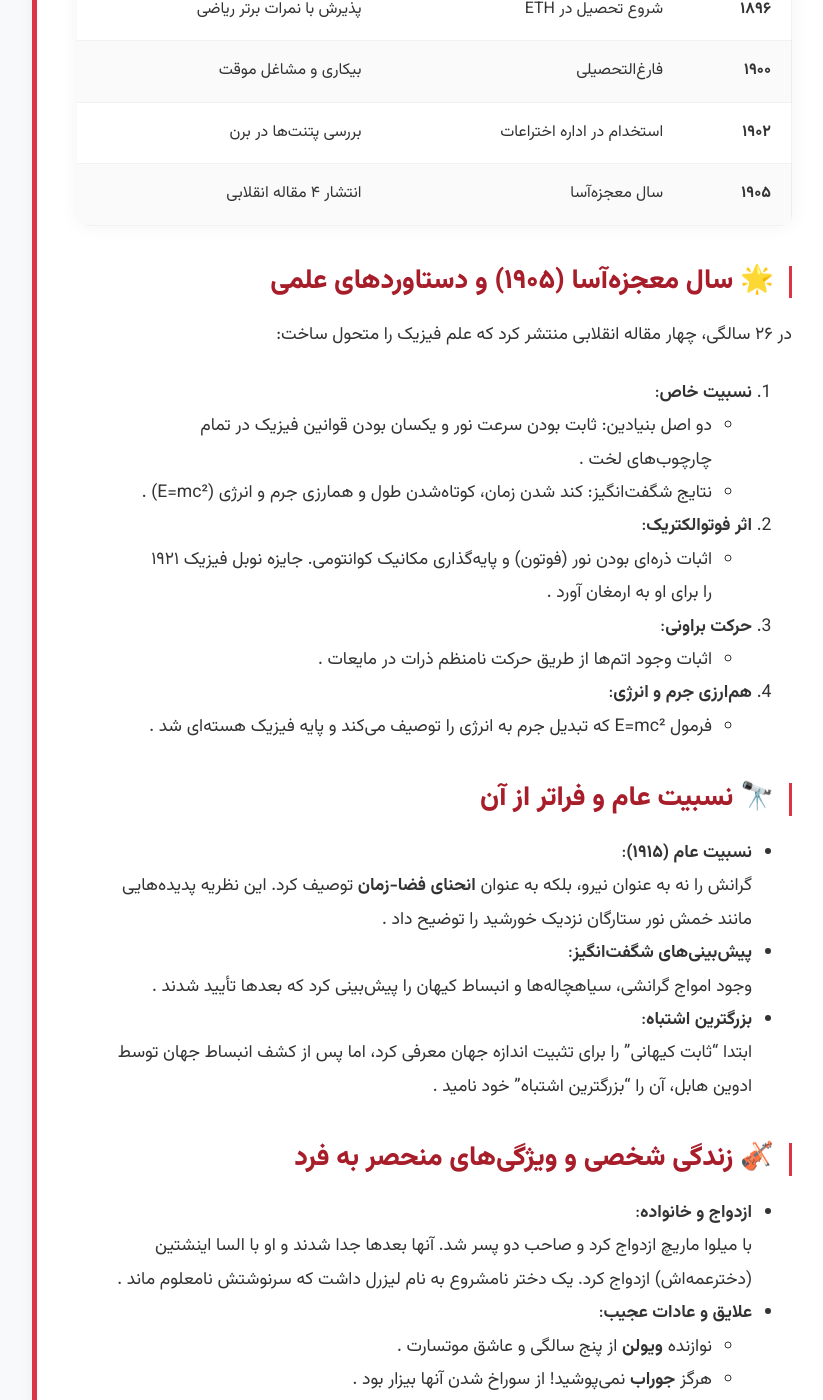
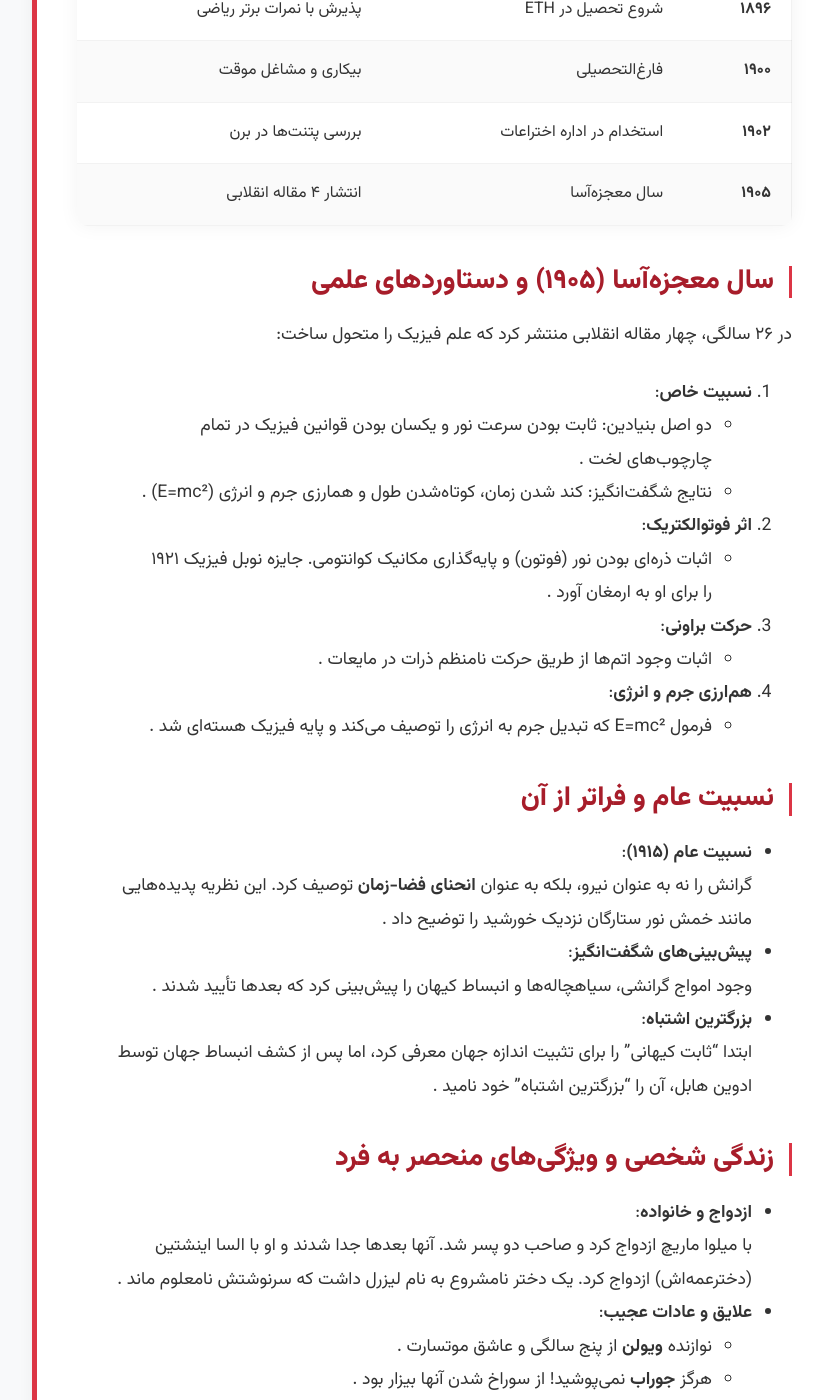
Before and after one commit to darkblog/darkblog.github.io, a Jekyll site: the page built from _posts/2025-6-28-27.md, in a window 1280 px wide and 1400 px high, scrolled down 1514 px. Shown: the whole window, without its empty margins (208-1031 px from the left). Built offline with Jekyll 4.4.1, drawn with Linux system fonts in a browser that asks for light colours; some of the changed text lies outside the part shown.

Commit message:
Update 2025-6-28-27.md

```diff
--- a/_posts/2025-6-28-27.md
+++ b/_posts/2025-6-28-27.md
@@ -3,14 +3,14 @@ layout: post
 title: زندگینامه آلبرت اینشتین - نابغه‌ای که جهان را دگرگون کرد
 ---
 
-## 👶 تولد و سال‌های آغازین
+## تولد و سال‌های آغازین
 - **تولد و خانواده**: آلبرت اینشتین در ۱۴ مارس ۱۸۷۹ در شهر اولم، پادشاهی وورتمبرگ آلمان، در خانواده‌ای یهودی به دنیا آمد. پدرش هرمان فروشنده و مهندس بود و مادرش پائولین کخ خانه‌دار بود. او یک خواهر به نام ماریا داشت .
 - **چالش‌های کودکی**: اینشتین تا سه سالگی به سختی صحبت می‌کرد و خدمتکار خانواده او را "کندذهن" خطاب می‌کرد. این موضوع والدینش را نگران کرده بود . او همچنین از نظام آموزشی سخت‌گیر آلمان بیزار بود و یکی از معلمانش پیش‌بینی کرد که "هیچ آینده درخشانی نخواهد داشت" .
 - **حوادث تاثیرگذار**: دو رویداد شگفت‌انگیز ذهن او را شکل داد:
   - **قطب‌نما** در پنج سالگی: مجذوب نیروی نامرئی حرکت‌دهنده سوزن شد .
   - **کتاب هندسه** در دوازده سالگی: آن را "کتاب مقدس هندسه" نامید و به طور خودآموز آن را فراگرفت .
 
-## 📚 تحصیلات و چالش‌های شغلی
+## تحصیلات و چالش‌های شغلی
 - **ترک مدرسه و فرار از خدمت سربازی**: در ۱۶ سالگی به دلیل تنفر از محیط آموزشی، مدرسه را رها کرد و برای فرار از خدمت سربازی به ایتالیا نزد خانواده‌اش رفت .
 - **تحصیل در سوئیس**: در ۱۷ سالگی در مؤسسه فناوری فدرال زوریخ (ETH) پذیرفته شد. اگرچه در دروس غیرعلمی ضعیف بود، اما نمرات درخشان ریاضی و فیزیک او را پذیرفتند .
 - **بیکاری پس از فارغ‌التحصیلی**: پس از فارغ‌التحصیلی در ۱۹۰۰، نتوانست شغل آکادمیک پیدا کند و به عنوان کارمند سطح پایین در اداره ثبت اختراعات برن سوئیس مشغول شد .
@@ -26,7 +26,7 @@ title: زندگینامه آلبرت اینشتین - نابغه‌ای که ج
 | **۱۹۰۲** | استخدام در اداره اختراعات | بررسی پتنت‌ها در برن |
 | **۱۹۰۵** | سال معجزه‌آسا | انتشار ۴ مقاله انقلابی |
 
-## 🌟 سال معجزه‌آسا (۱۹۰۵) و دستاوردهای علمی
+## سال معجزه‌آسا (۱۹۰۵) و دستاوردهای علمی
 در ۲۶ سالگی، چهار مقاله انقلابی منتشر کرد که علم فیزیک را متحول ساخت:
 1. **نسبیت خاص**:
    - دو اصل بنیادین: ثابت بودن سرعت نور و یکسان بودن قوانین فیزیک در تمام چارچوب‌های لخت .
@@ -38,7 +38,7 @@ title: زندگینامه آلبرت اینشتین - نابغه‌ای که ج
 4. **هم‌ارزی جرم و انرژی**:
    - فرمول E=mc² که تبدیل جرم به انرژی را توصیف می‌کند و پایه فیزیک هسته‌ای شد .
 
-## 🔭 نسبیت عام و فراتر از آن
+## نسبیت عام و فراتر از آن
 - **نسبیت عام (۱۹۱۵)**:
   گرانش را نه به عنوان نیرو، بلکه به عنوان **انحنای فضا-زمان** توصیف کرد. این نظریه پدیده‌هایی مانند خمش نور ستارگان نزدیک خورشید را توضیح داد .
 - **پیش‌بینی‌های شگفت‌انگیز**:
@@ -46,7 +46,7 @@ title: زندگینامه آلبرت اینشتین - نابغه‌ای که ج
 - **بزرگترین اشتباه**:
   ابتدا "ثابت کیهانی" را برای تثبیت اندازه جهان معرفی کرد، اما پس از کشف انبساط جهان توسط ادوین هابل، آن را "بزرگترین اشتباه" خود نامید .
 
-## 🎻 زندگی شخصی و ویژگی‌های منحصر به فرد
+## زندگی شخصی و ویژگی‌های منحصر به فرد
 - **ازدواج و خانواده**:
   با میلوا ماریچ ازدواج کرد و صاحب دو پسر شد. آنها بعدها جدا شدند و او با السا اینشتین (دخترعمه‌اش) ازدواج کرد. یک دختر نامشروع به نام لیزرل داشت که سرنوشتش نامعلوم ماند .
 - **علایق و عادات عجیب**:
@@ -56,7 +56,7 @@ title: زندگینامه آلبرت اینشتین - نابغه‌ای که ج
 - **صلح‌طلبی و فعالیت‌های اجتماعی**:
   عضو انجمن ملی پیشرفت رنگین‌پوستان (NAACP) بود و تبعیض نژادی را "بیماری سفیدپوستان" نامید. **بیانیه راسل-اینشتین** را برای کاهش تنش‌های هسته‌ای امضا کرد .
 
-## 🛑 مهاجرت و سال‌های پایانی
+## مهاجرت و سال‌های پایانی
 - **فرار از نازی‌ها**: در ۱۹۳۳ و با قدرت‌گیری هیتلر، به آمریکا مهاجرت کرد و در مؤسسه مطالعات پیشرفته پرینستون مشغول کار شد .
 - **نامه به روزولت**: در ۱۹۳۹ نامه‌ای به رئیس‌جمهور آمریکا نوشت و هشدار داد آلمان ممکن است به بمب اتم دست یابد. این نامه پروژه منهتن را کلید زد، اما او بعدها از کاربرد نظامی انرژی هسته‌ای ابراز پشیمانی کرد .
 - **مرگ و میراث**: در ۱۸ آوریل ۱۹۵۵ بر اثر **آنوریسم آئورت** درگذشت. مغز او بدون اجازه خانواده توسط **توماس هاروی** برداشته شد و برای تحقیق استفاده شد .
```
